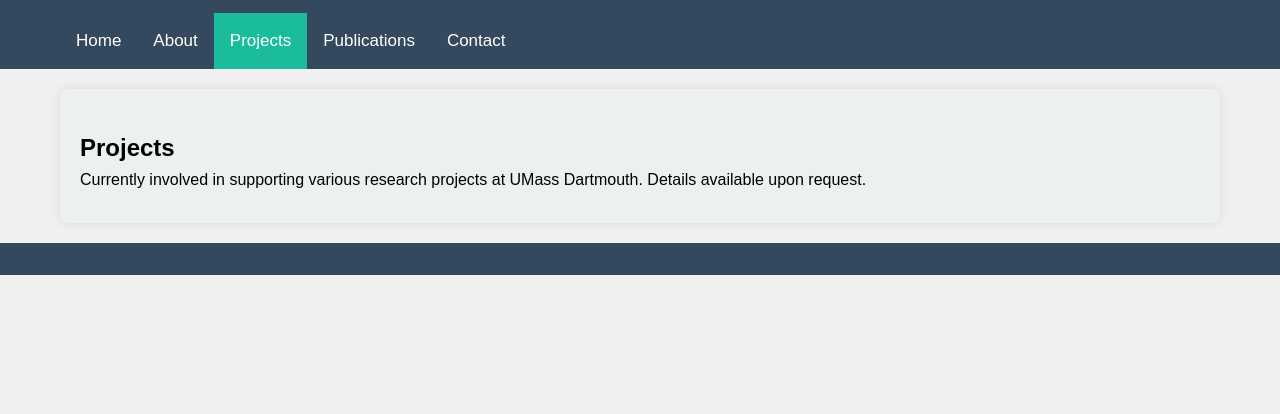
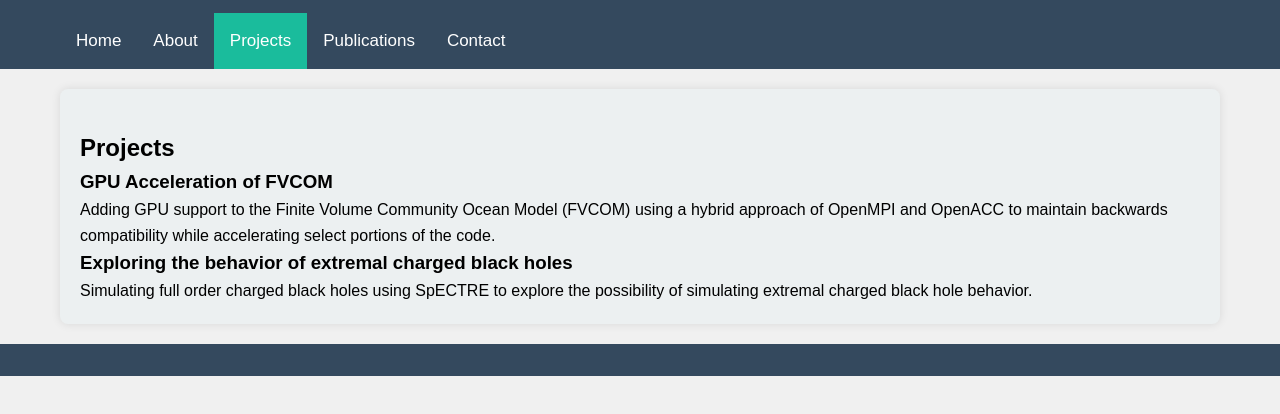
Before and after one commit to ConnorKenyon/ConnorKenyon.github.io, a plain HTML site: page projects.html in a window 1280 px wide. Shown: the part 152-566 px from the top of the page. Drawn offline with Linux system fonts and the light colour scheme.

Commit message:
Simplified index.html to match bio from about.html, added content for projects.html, bug fix in publications.html

```diff
--- a/projects.html
+++ b/projects.html
@@ -30,7 +30,24 @@
     <div class="container">
         <div class="content">
             <h2>Projects</h2>
-            <p>Currently involved in supporting various research projects at UMass Dartmouth. Details available upon request.</p>
+
+          <div class="project">
+            <h3> GPU Acceleration of FVCOM </h3>
+
+              Adding GPU support to the Finite Volume Community Ocean Model
+              (FVCOM) using a hybrid approach of OpenMPI and OpenACC to
+              maintain backwards compatibility while accelerating select
+              portions of the code.
+          </div>
+
+          <div class="project">
+            <h3> Exploring the behavior of extremal charged black holes </h3>
+
+              Simulating full order charged black holes using SpECTRE to
+              explore the possibility of simulating extremal charged black hole
+              behavior.
+          </div>
+
         </div>
     </div>
 
```
Also changed, not shown: index.html (+9 -4 lines), publications.html (+4 -5 lines).
